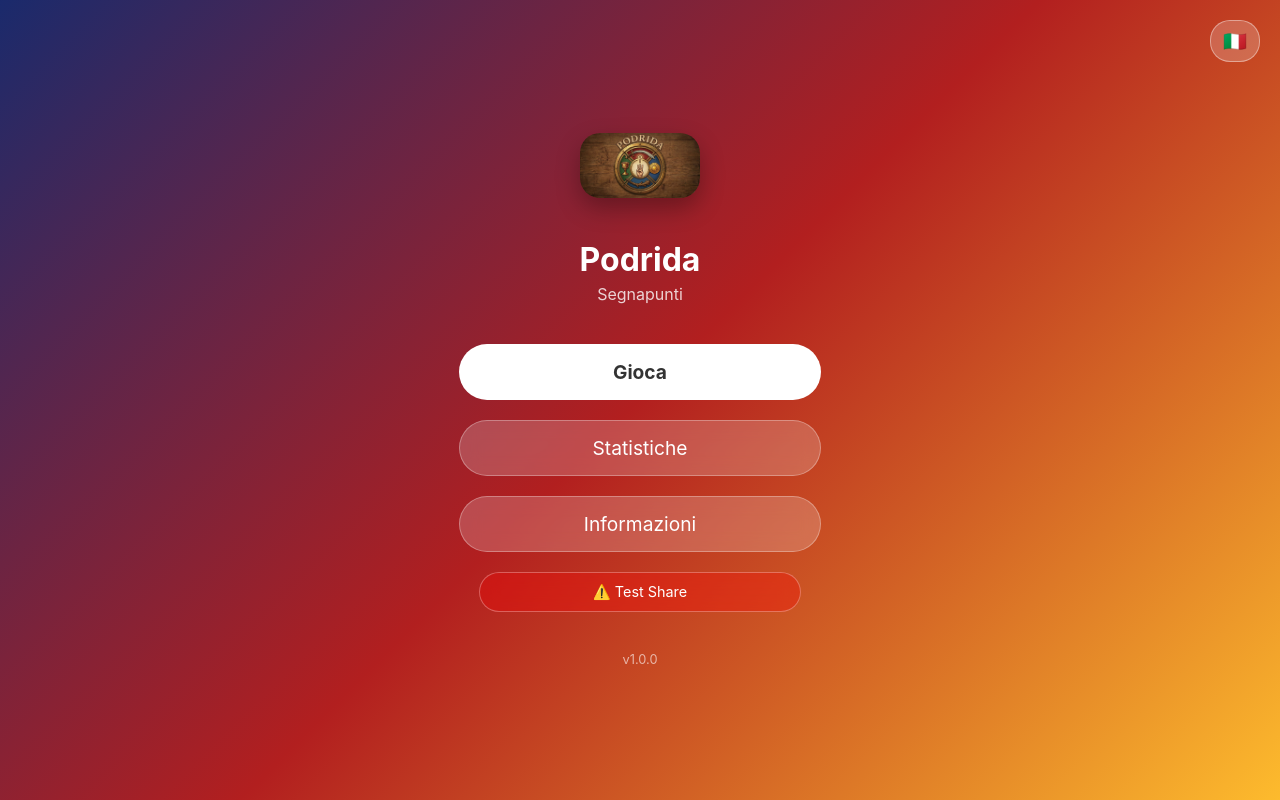
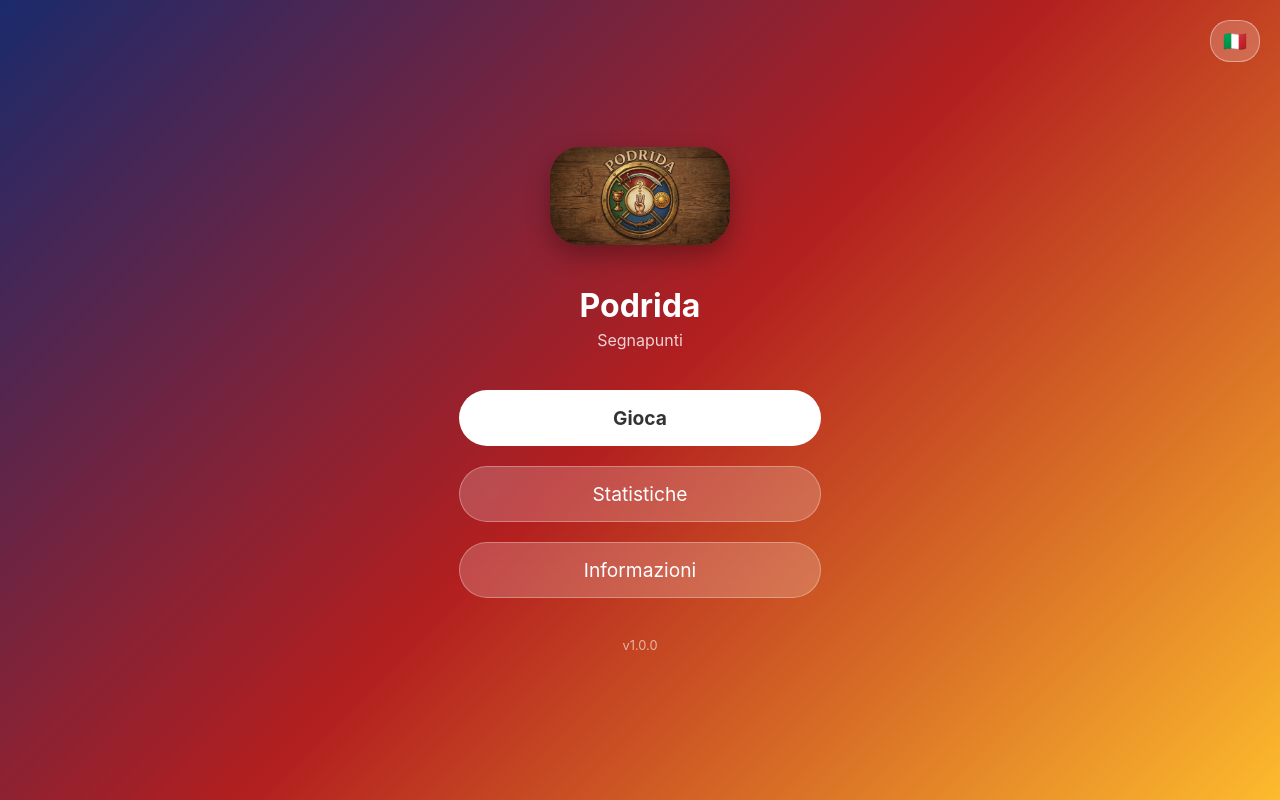
Before and after one commit to Sigrhofundr/podrida, a website: page podrida-android/www/index.html in a window 1280 px wide. Drawn offline with Linux system fonts and the light colour scheme.

Commit message:
feat: Implement initial UI and styling for the Podrida scorekeeper application.

```diff
--- a/podrida-android/www/css/style.css
+++ b/podrida-android/www/css/style.css
@@ -38,11 +38,11 @@ body {
 }
 
 #home-logo {
-    width: 120px;
+    width: 180px;
     height: auto;
     object-fit: contain;
     margin-bottom: 20px;
-    border-radius: 20px;
+    border-radius: 30px;
     box-shadow: 0 10px 25px rgba(0,0,0,0.3);
 }
 
--- a/podrida-android/www/index.html
+++ b/podrida-android/www/index.html
@@ -18,9 +18,6 @@
     <div class="home-btn primary" onclick="goToSetup()" data-i18n="play">Gioca</div>
     <div class="home-btn" onclick="goToStats()" data-i18n="stats">Statistiche</div>
     <div class="home-btn" onclick="openInfoModal()" data-i18n="info">Informazioni</div>
-
-    <!-- TEMPORARY DEBUG BUTTON -->
-    <div class="home-btn" style="background: rgba(255,0,0,0.3); font-size: 0.9rem; padding: 10px;" onclick="testShare()">⚠️ Test Share</div>
 
     <div style="margin-top: 30px; font-size: 0.8rem; opacity: 0.6;">v1.0.0</div>
 </div>
```
